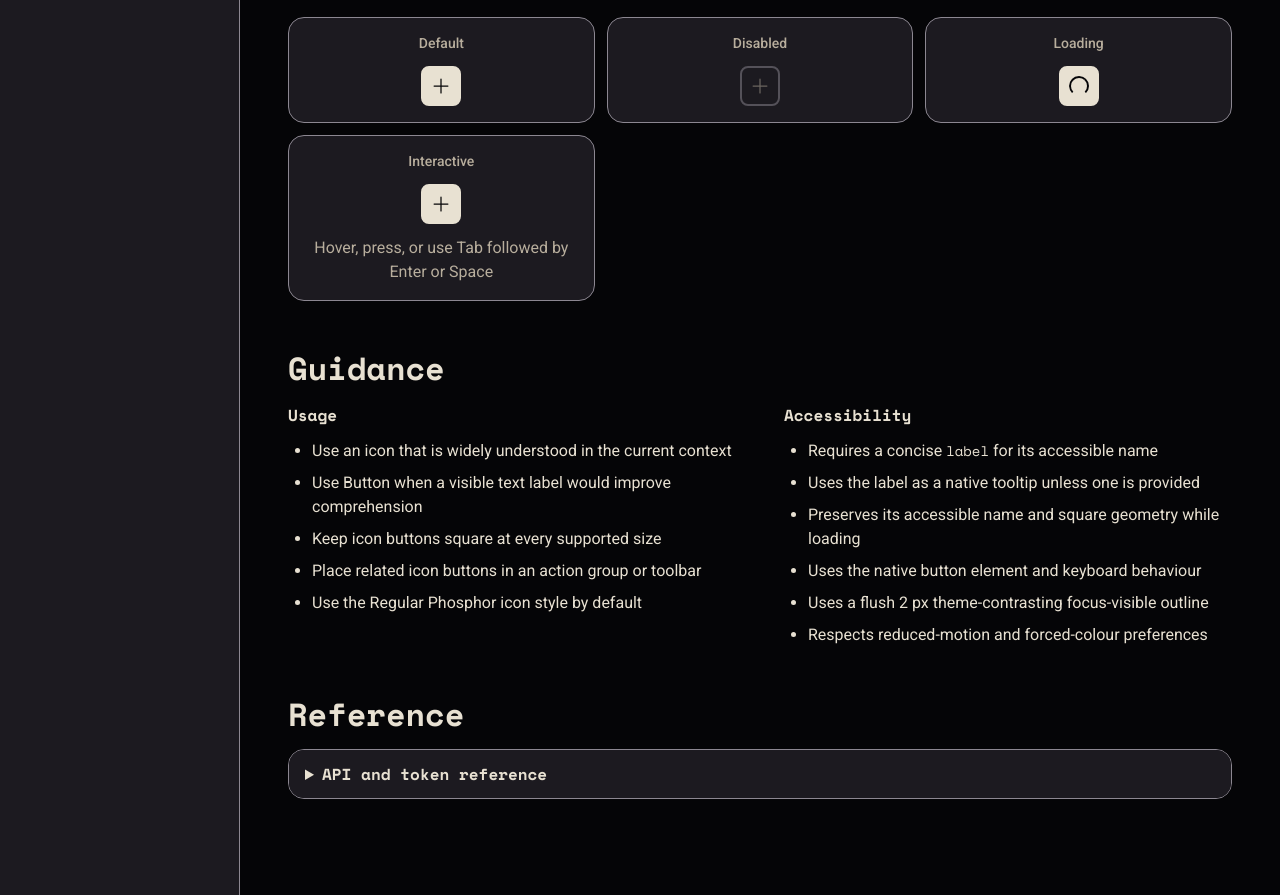
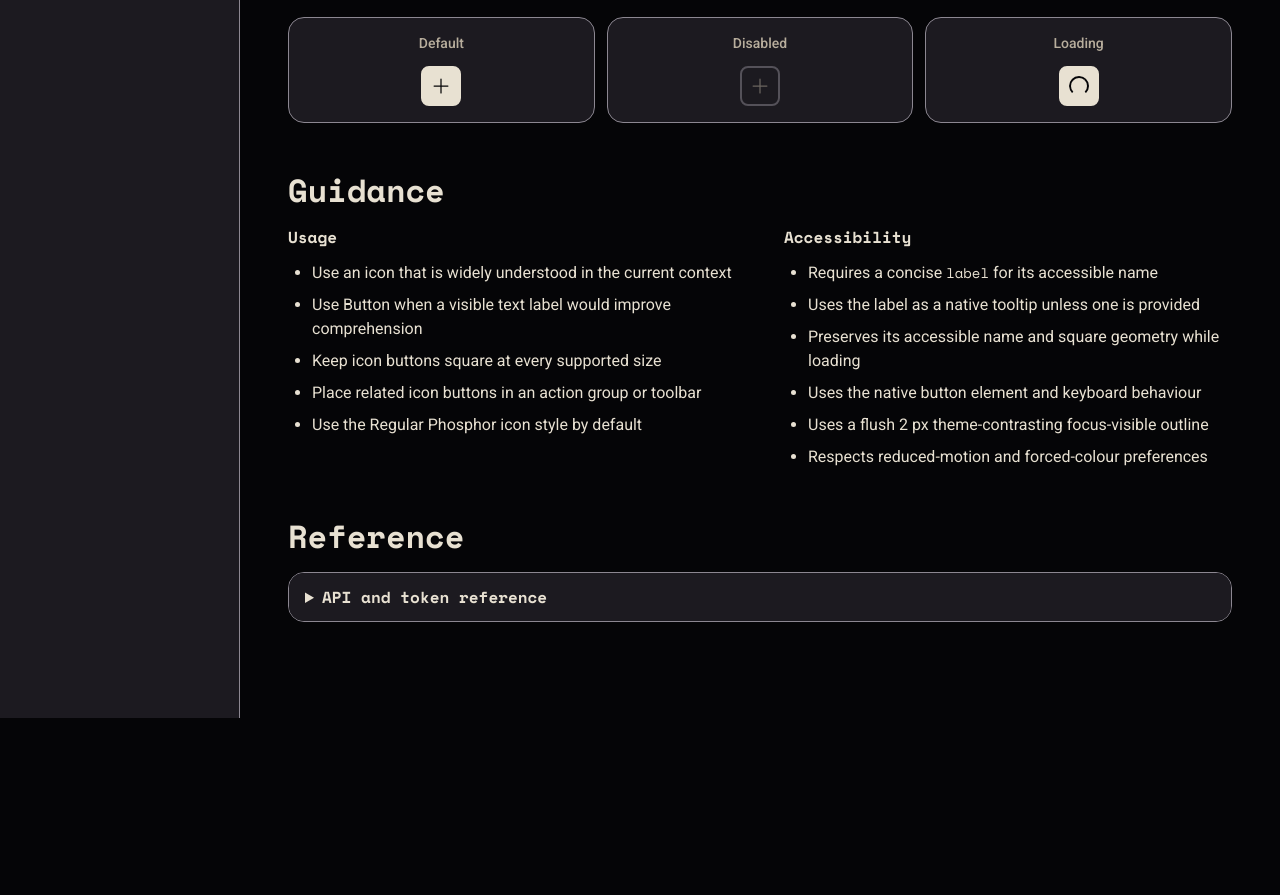
Before and after one commit to Downmoto/mc-design, a SvelteKit app: page /components/icon-button in a window 1280 px wide. Shown: the part 1300-2195 px from the top of the page. After the commit the page ends 2018 px from the top, so only its background shows below. Built offline with nearby package versions, Linux system fonts and the light colour scheme; a web font is replaced by a local one.

Commit message:
docs: remove redundant interactive button states

```diff
--- a/src/routes/components/button/+page.svelte
+++ b/src/routes/components/button/+page.svelte
@@ -233,11 +233,6 @@
       <span class="specimen__label">Loading</span>
       <Button loading>Save changes</Button>
     </div>
-    <div class="specimen specimen--instruction">
-      <span class="specimen__label">Interactive</span>
-      <Button>Try interactions</Button>
-      <p>Hover, press, or use Tab followed by Enter or Space</p>
-    </div>
   </div>
 </section>
 
--- a/src/routes/components/icon-button/+page.svelte
+++ b/src/routes/components/icon-button/+page.svelte
@@ -156,11 +156,6 @@
     <div class="specimen">
       <span class="specimen__label">Loading</span>
       <IconButton label="Adding item" loading><PlusIcon /></IconButton>
-    </div>
-    <div class="specimen specimen--instruction">
-      <span class="specimen__label">Interactive</span>
-      <IconButton label="Try interactions"><PlusIcon /></IconButton>
-      <p>Hover, press, or use Tab followed by Enter or Space</p>
     </div>
   </div>
 </section>
```
